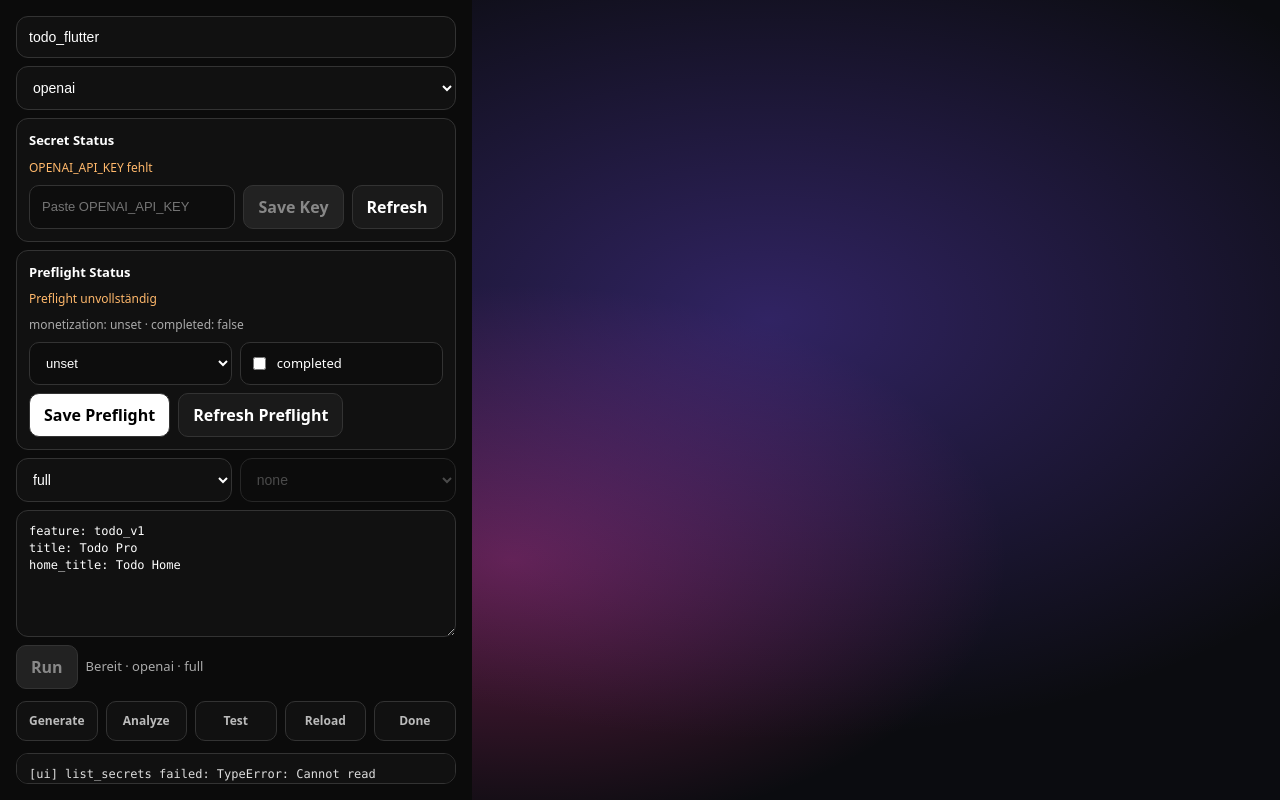
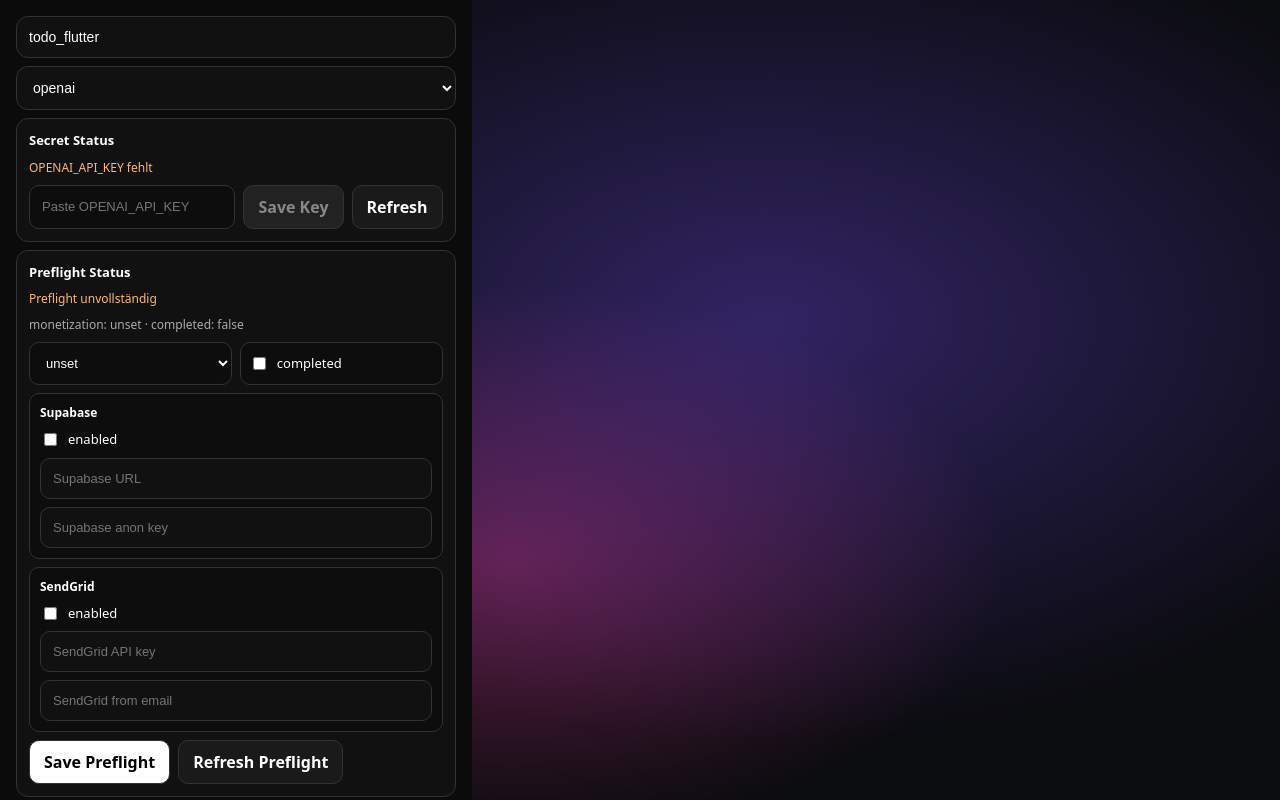
Before and after one commit to MartinWiederhold/Appbuilder, a React (Vite) app in the folder apps/desktop/: page / in a window 1280 px wide. Shown: the top 800 px of the page. Built offline with nearby package versions, Linux system fonts and the light colour scheme.

Commit message:
BMAD 4.x: harden preflight validation for integrations

```diff
--- a/apps/desktop/src/App.tsx
+++ b/apps/desktop/src/App.tsx
@@ -20,10 +20,27 @@ type SessionState = {
   prompt: string;
 };
 
+type SupabaseConfig = {
+  enabled?: boolean;
+  url?: string;
+  anonKey?: string;
+};
+
+type SendgridConfig = {
+  enabled?: boolean;
+  apiKey?: string;
+  fromEmail?: string;
+};
+
+type IntegrationsConfig = {
+  supabase?: SupabaseConfig;
+  sendgrid?: SendgridConfig;
+};
+
 type PreflightConfig = {
   completed?: boolean;
   monetization?: string;
-  integrations?: Record<string, unknown>;
+  integrations?: IntegrationsConfig;
 };
 
 function loadSession(): SessionState | null {
@@ -59,14 +76,30 @@ function saveSession(state: SessionState) {
 
 function isPreflightComplete(cfg: PreflightConfig | null): boolean {
   if (!cfg) return false;
+
   const completed = cfg.completed === true;
   const monetizationOk = cfg.monetization === "free" || cfg.monetization === "paid";
-  const integrationsOk =
-    !!cfg.integrations &&
+  const integrations =
+    cfg.integrations &&
     typeof cfg.integrations === "object" &&
-    !Array.isArray(cfg.integrations);
+    !Array.isArray(cfg.integrations)
+      ? cfg.integrations
+      : null;
 
-  return completed && monetizationOk && integrationsOk;
+  if (!completed || !monetizationOk || !integrations) return false;
+
+  const supabase = integrations.supabase;
+  const sendgrid = integrations.sendgrid;
+
+  const supabaseOk =
+    !supabase?.enabled ||
+    (!!supabase.url?.trim() && !!supabase.anonKey?.trim());
+
+  const sendgridOk =
+    !sendgrid?.enabled ||
+    (!!sendgrid.apiKey?.trim() && !!sendgrid.fromEmail?.trim());
+
+  return supabaseOk && sendgridOk;
 }
 
 export default function App() {
@@ -94,6 +127,14 @@ export default function App() {
   const [monetizationInput, setMonetizationInput] = useState<Monetization>("unset");
   const [completedInput, setCompletedInput] = useState(false);
 
+  const [supabaseEnabled, setSupabaseEnabled] = useState(false);
+  const [supabaseUrl, setSupabaseUrl] = useState("");
+  const [supabaseAnonKey, setSupabaseAnonKey] = useState("");
+
+  const [sendgridEnabled, setSendgridEnabled] = useState(false);
+  const [sendgridApiKey, setSendgridApiKey] = useState("");
+  const [sendgridFromEmail, setSendgridFromEmail] = useState("");
+
   const logText = useMemo(() => logs.join("\n"), [logs]);
 
   const requiredSecretName =
@@ -117,17 +158,34 @@ export default function App() {
       const cfg = await invoke<PreflightConfig>("get_preflight_config", { project });
       const nextCfg = cfg ?? null;
       setPreflightConfig(nextCfg);
+
       setMonetizationInput(
         nextCfg?.monetization === "free" || nextCfg?.monetization === "paid"
           ? (nextCfg.monetization as Monetization)
           : "unset"
       );
       setCompletedInput(nextCfg?.completed === true);
+
+      const supabase = nextCfg?.integrations?.supabase;
+      setSupabaseEnabled(supabase?.enabled === true);
+      setSupabaseUrl(typeof supabase?.url === "string" ? supabase.url : "");
+      setSupabaseAnonKey(typeof supabase?.anonKey === "string" ? supabase.anonKey : "");
+
+      const sendgrid = nextCfg?.integrations?.sendgrid;
+      setSendgridEnabled(sendgrid?.enabled === true);
+      setSendgridApiKey(typeof sendgrid?.apiKey === "string" ? sendgrid.apiKey : "");
+      setSendgridFromEmail(typeof sendgrid?.fromEmail === "string" ? sendgrid.fromEmail : "");
     } catch (e) {
       setLogs((prev) => [...prev, `[ui] get_preflight_config failed: ${String(e)}`]);
       setPreflightConfig(null);
       setMonetizationInput("unset");
       setCompletedInput(false);
+      setSupabaseEnabled(false);
+      setSupabaseUrl("");
+      setSupabaseAnonKey("");
+      setSendgridEnabled(false);
+      setSendgridApiKey("");
+      setSendgridFromEmail("");
     } finally {
       setPreflightBusy(false);
     }
@@ -139,17 +197,21 @@ export default function App() {
     try {
       setPreflightSaveBusy(true);
 
-      const existingIntegrations =
-        preflightConfig?.integrations &&
-        typeof preflightConfig.integrations === "object" &&
-        !Array.isArray(preflightConfig.integrations)
-          ? preflightConfig.integrations
-          : {};
-
       const nextConfig: PreflightConfig = {
         completed: completedInput,
         monetization: monetizationInput === "unset" ? "unset" : monetizationInput,
-        integrations: existingIntegrations,
+        integrations: {
+          supabase: {
+            enabled: supabaseEnabled,
+            url: supabaseUrl.trim(),
+            anonKey: supabaseAnonKey.trim(),
+          },
+          sendgrid: {
+            enabled: sendgridEnabled,
+            apiKey: sendgridApiKey.trim(),
+            fromEmail: sendgridFromEmail.trim(),
+          },
+        },
       };
 
       await invoke("set_preflight_config", {
@@ -522,6 +584,126 @@ export default function App() {
             </label>
           </div>
 
+          <div
+            style={{
+              display: "grid",
+              gap: 8,
+              padding: 10,
+              borderRadius: 10,
+              border: "1px solid #333",
+              background: "#0d0d0d",
+            }}
+          >
+            <div style={{ fontSize: 12, fontWeight: 700 }}>Supabase</div>
+
+            <label
+              style={{
+                display: "flex",
+                alignItems: "center",
+                gap: 8,
+                color: "#fff",
+                fontSize: 13,
+              }}
+            >
+              <input
+                type="checkbox"
+                checked={supabaseEnabled}
+                onChange={(e) => setSupabaseEnabled(e.target.checked)}
+              />
+              enabled
+            </label>
+
+            <input
+              value={supabaseUrl}
+              onChange={(e) => setSupabaseUrl(e.target.value)}
+              placeholder="Supabase URL"
+              style={{
+                width: "100%",
+                padding: 12,
+                borderRadius: 10,
+                border: "1px solid #333",
+                background: "#111",
+                color: "#fff",
+                fontSize: 13,
+              }}
+            />
+
+            <input
+              value={supabaseAnonKey}
+              onChange={(e) => setSupabaseAnonKey(e.target.value)}
+              placeholder="Supabase anon key"
+              style={{
+                width: "100%",
+                padding: 12,
+                borderRadius: 10,
+                border: "1px solid #333",
+                background: "#111",
+                color: "#fff",
+                fontSize: 13,
+              }}
+            />
+          </div>
+
+          <div
+            style={{
+              display: "grid",
+              gap: 8,
+              padding: 10,
+              borderRadius: 10,
+              border: "1px solid #333",
+              background: "#0d0d0d",
+            }}
+          >
+            <div style={{ fontSize: 12, fontWeight: 700 }}>SendGrid</div>
+
+            <label
+              style={{
+                display: "flex",
+                alignItems: "center",
+                gap: 8,
+                color: "#fff",
+                fontSize: 13,
+              }}
+            >
+              <input
+                type="checkbox"
+                checked={sendgridEnabled}
+                onChange={(e) => setSendgridEnabled(e.target.checked)}
+              />
+              enabled
+            </label>
+
+            <input
+              value={sendgridApiKey}
+              onChange={(e) => setSendgridApiKey(e.target.value)}
+              placeholder="SendGrid API key"
+              style={{
+                width: "100%",
+                padding: 12,
+                borderRadius: 10,
+                border: "1px solid #333",
+                background: "#111",
+                color: "#fff",
+                fontSize: 13,
+              }}
+            />
+
+            <input
+              value={sendgridFromEmail}
+              onChange={(e) => setSendgridFromEmail(e.target.value)}
+              placeholder="SendGrid from email"
+              style={{
+                width: "100%",
+                padding: 12,
+                borderRadius: 10,
+                border: "1px solid #333",
+                background: "#111",
+                color: "#fff",
+                fontSize: 13,
+              }}
+            />
+          </div>
+
           <div style={{ display: "flex", gap: 8, flexWrap: "wrap" }}>
             <button
               onClick={onSavePreflight}
```
